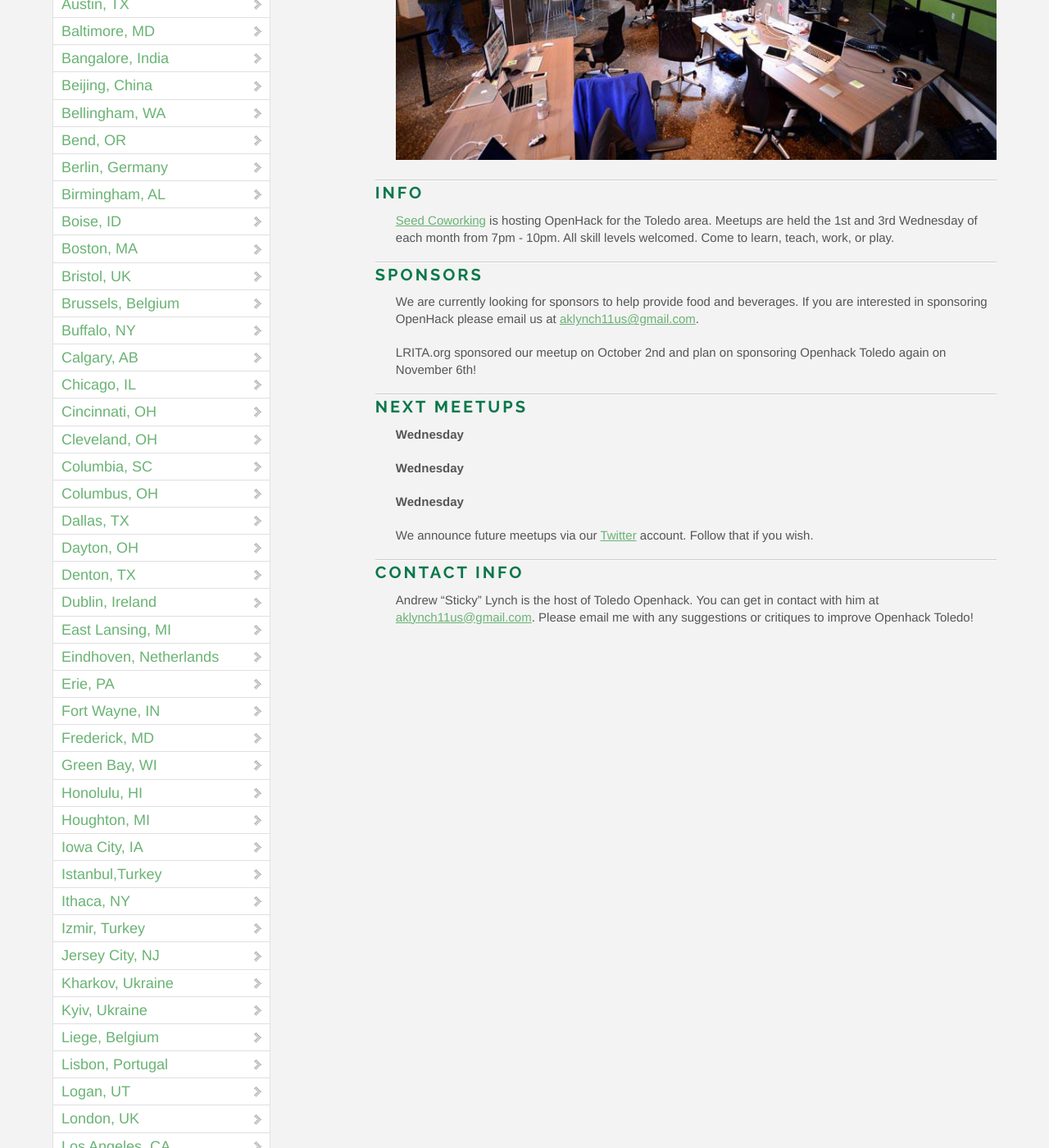
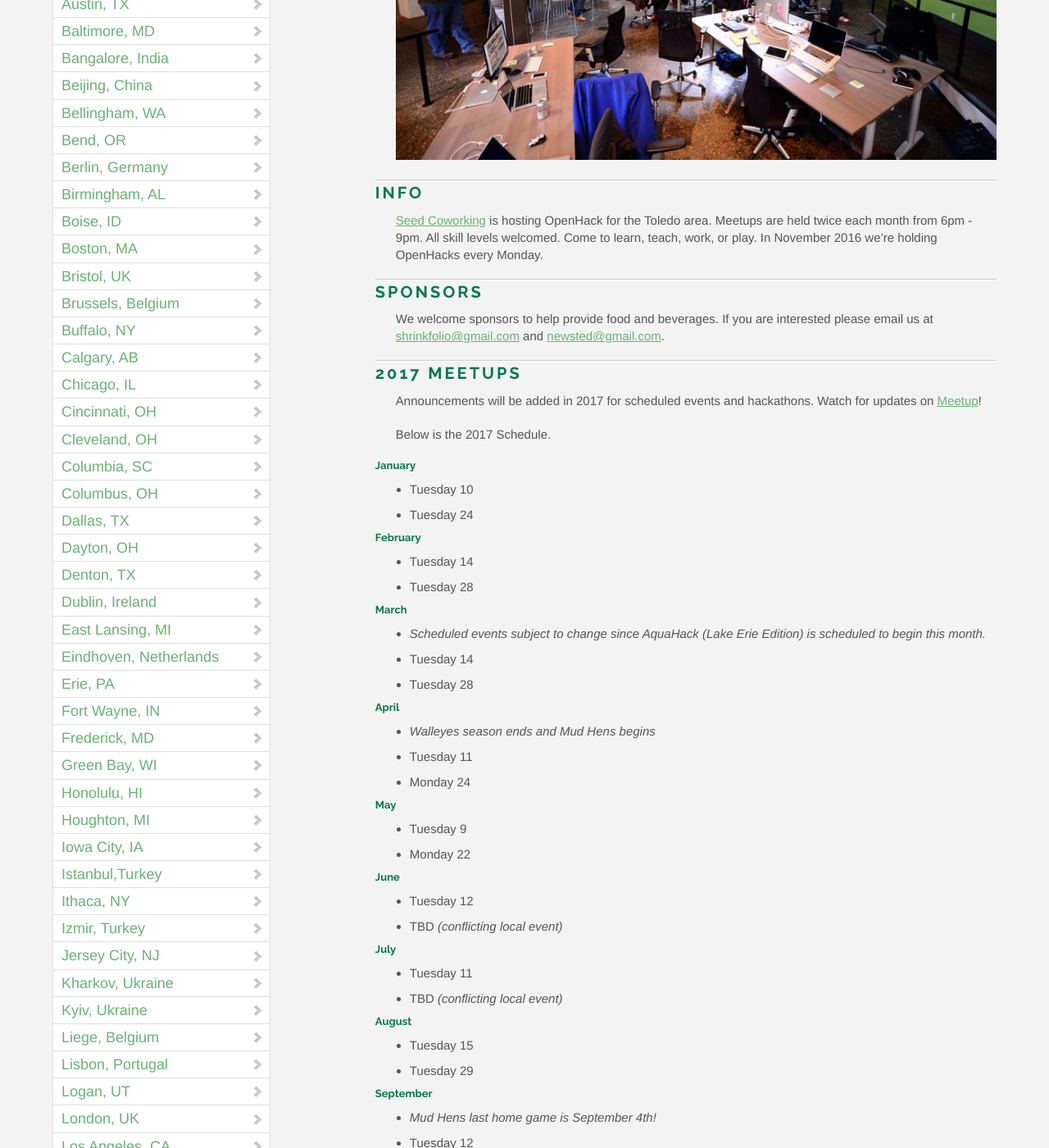
Before and after one commit to OpenHack/openhack.github.com, a Jekyll site: the page built from toledo/index.markdown, in a window 1280 px wide and 1400 px high, scrolled down 393 px. Shown: the whole window at 82% size. Built offline with Jekyll 4.4.1, drawn with Linux system fonts in a browser that asks for light colours; nearby versions of some CDN libraries; comment, search, counter and statistics services are not loaded; some of the changed text lies outside the part shown.

Commit message:
Commit update to branch
Apply markdown fixes to formatting and content.

```diff
--- a/toledo/index.markdown
+++ b/toledo/index.markdown
@@ -9,27 +9,80 @@ title: OpenHack - Toledo, OH
 
 ### Info
 
-[Seed Coworking](http://seedcowork.com) is hosting OpenHack for the Toledo area. Meetups are held the 1st and 3rd Wednesday of each month from 7pm - 10pm. All skill levels welcomed. Come to learn, teach, work, or play.
+[Seed Coworking](http://seedcowork.com) is hosting OpenHack for the Toledo area. Meetups are held twice each month from 6pm - 9pm. All skill levels welcomed. Come to learn, teach, work, or play. In November 2016 we're holding OpenHacks every Monday.
 
 
 ### Sponsors
 
-We are currently looking for sponsors to help provide food and beverages. If you are interested in sponsoring OpenHack please email us at [aklynch11us@gmail.com](mailto:aklynch11us@gmail.com).
-
-LRITA.org sponsored our meetup on October 2nd and plan on sponsoring Openhack Toledo again on November 6th!
-
-### Next meetups
-
-**Wednesday**
-
-**Wednesday**
-
-**Wednesday**
+We welcome sponsors to help provide food and beverages. If you are interested please email us at [shrinkfolio@gmail.com](mailto:shrinkfolio@gmail.com) and [newsted@gmail.com](mailto:newsted@gmail.com).
 
 
-We announce future meetups via our [Twitter](http://twitter.com/openhacktoledo) account. Follow that if you wish.
+### 2017 meetups
+
+Announcements will be added in 2017 for scheduled events and hackathons.
+Watch for updates on [Meetup](https://www.meetup.com/Seed-Coworking/)!
+
+Below is the 2017 Schedule.
+
+#### January
+* Tuesday 10
+* Tuesday 24
+
+#### February
+* Tuesday 14
+* Tuesday 28
+
+#### March
+* _Scheduled events subject to change since AquaHack (Lake Erie Edition) is scheduled to begin this month._
+* Tuesday 14
+* Tuesday 28
+
+#### April
+* _Walleyes season ends and Mud Hens begins_
+* Tuesday 11
+* Monday 24
+
+#### May
+* Tuesday 9
+* Monday 22
+
+#### June
+* Tuesday 12
+* TBD _(conflicting local event)_
+
+#### July
+* Tuesday 11
+* TBD _(conflicting local event)_
+
+#### August
+* Tuesday 15
+* Tuesday 29
+
+#### September
+* _Mud Hens last home game is September 4th!_
+* Tuesday 12
+* Tuesday 26
+
+#### October
+*  _Walleyes season begins_
+* Tuesday 10
+* Tuesday 24
+
+#### November
+* Tuesday 14
+* Tuesday 28
+
+#### December
+* TBD
+* TBD
 
 
 ### Contact Info
 
-Andrew "Sticky" Lynch is the host of Toledo Openhack.  You can get in contact with him at [aklynch11us@gmail.com](mailto:aklynch11us@gmail.com).  Please email me with any suggestions or critiques to improve Openhack Toledo!
+We are the hosts of Toledo Openhack. :)
+* [Greg](mailto:shrinkfolio@gmail.com)
+* [Steve](mailto:newsted@gmail.com)
+* [Stuart](mailto:stuartbertsch@gmail.com)
+* [Don](mailto:don@groundspeedhq.com)
+
+Please email any team member with suggestions or critiques to improve Openhack Toledo!
```
